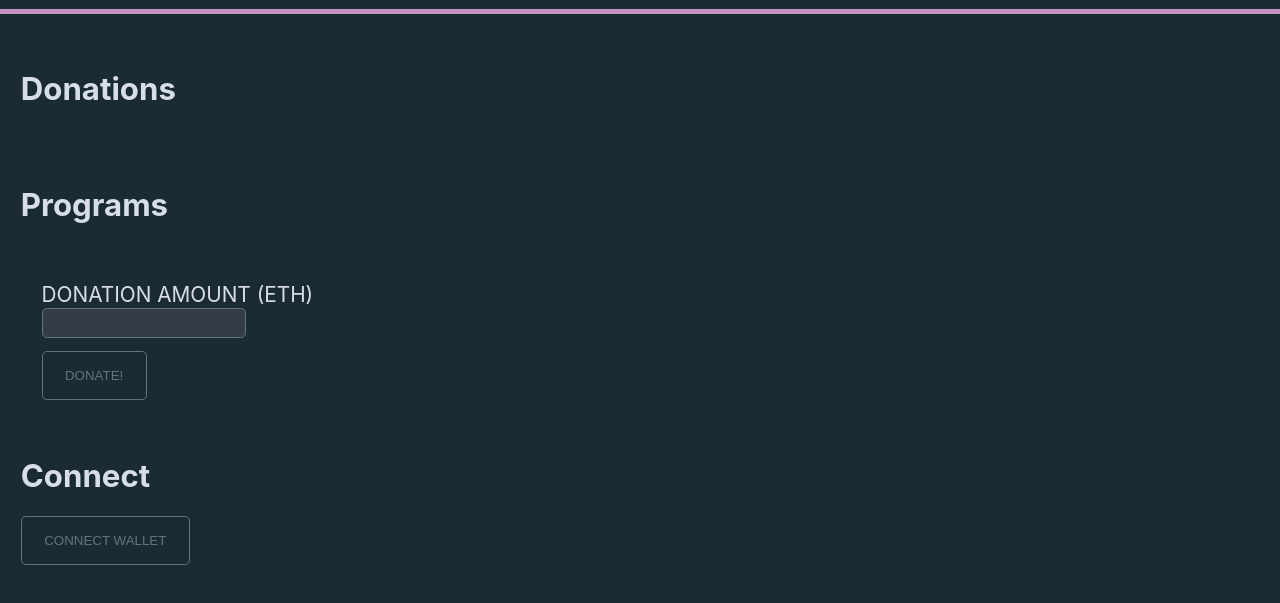
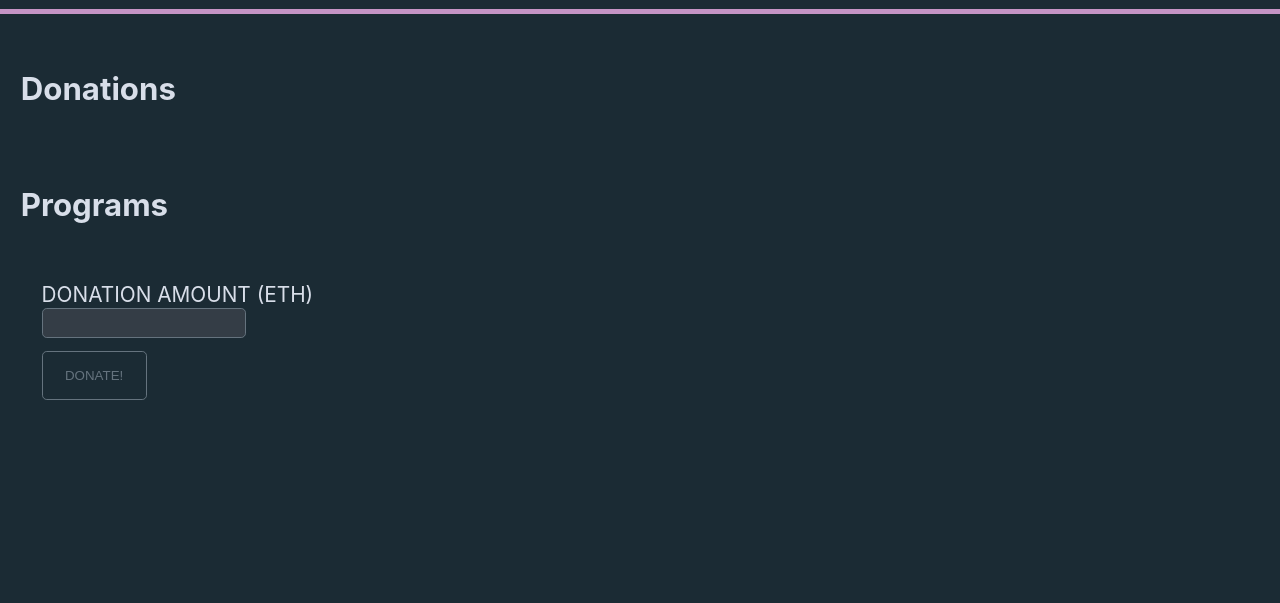
Before and after one commit to kwight/blockchain-developer-bootcamp-final-project, a website: page src/doner/index.html in a window 1280 px wide. Shown: the part 85-688 px from the top of the page. Drawn offline with Linux system fonts and the light colour scheme; files that its build step writes are made by us from their sources.

Commit message:
Remove unneeded connection markup.

```diff
--- a/src/doner/index.html
+++ b/src/doner/index.html
@@ -59,10 +59,6 @@
                 <button id="donate-button" disabled>Donate!</button>
             </form>
         </section>
-        <section id="connect-section">
-            <h2>Connect</h2>
-            <button id="connect-button" autocomplete="off" disabled>Connect wallet</button>
-        </section>
     </main>
     <template id="install-metamask">
         <p id="no-wallet-found">No wallet found. Please <a href="https://metamask.io/">install MetaMask</a>.</p>
```
Also changed, not shown: src/charity/index.html (+0 -4 lines).
